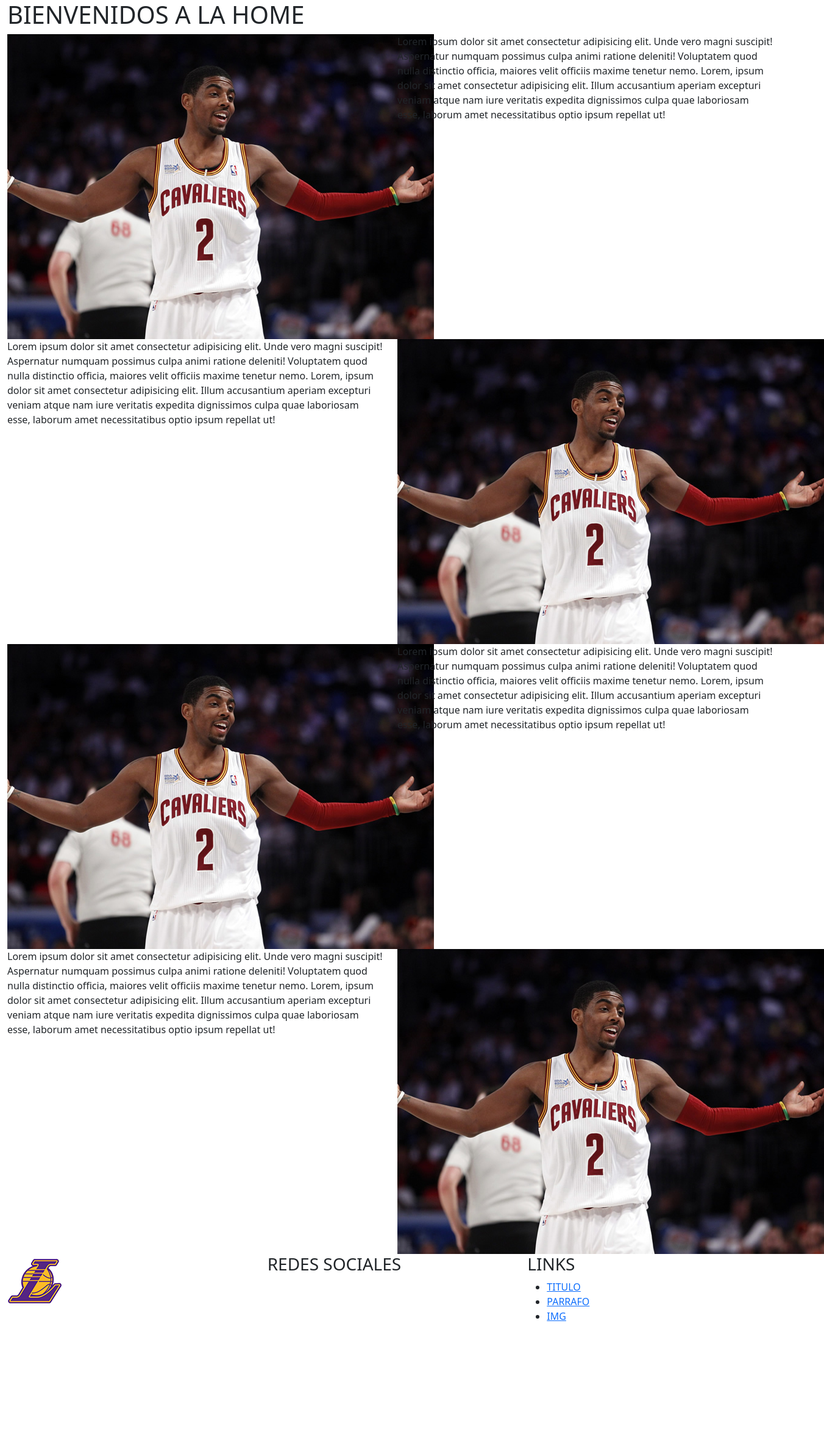
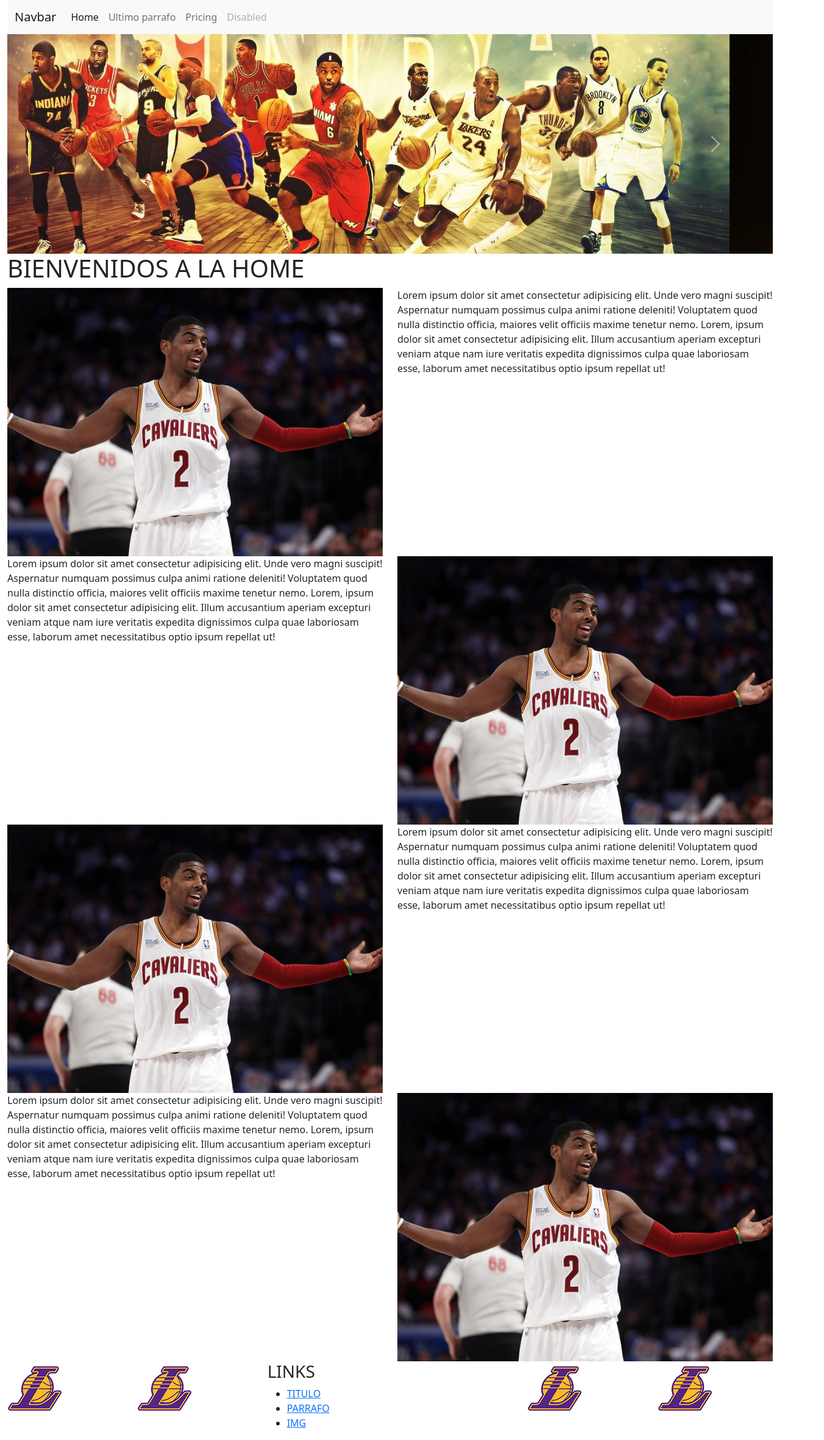
Before and after one commit to profeEma/clase11_52095, a plain HTML site: page index.html in a window 1280 px wide. Shown: the whole page at 61% size, 1352 px wide, since content can reach past the window. Before the commit the page ends 2186 px from the top, so only its background shows below. Drawn offline with nearby package versions, Linux system fonts and the light colour scheme.

Commit message:
agregamos componentes de bootstrap

```diff
--- a/index.html
+++ b/index.html
@@ -12,12 +12,55 @@
     <div class="container-fluid">
         <header class="row">
             <div class="col-lg-12 col-12">
-                <!-- LOGO + NAV COMPONENTE DE BOOTSTRAP -->
+                <nav class="navbar navbar-expand-lg bg-light">
+                    <div class="container-fluid">
+                      <a class="navbar-brand" href="#">Navbar</a>
+                      <button class="navbar-toggler" type="button" data-bs-toggle="collapse" data-bs-target="#navbarNav" aria-controls="navbarNav" aria-expanded="false" aria-label="Toggle navigation">
+                        <span class="navbar-toggler-icon"></span>
+                      </button>
+                      <div class="collapse navbar-collapse" id="navbarNav">
+                        <ul class="navbar-nav">
+                          <li class="nav-item">
+                            <a class="nav-link active" aria-current="page" href="#">Home</a>
+                          </li>
+                          <li class="nav-item">
+                            <a class="nav-link" href="#ultimo">Ultimo parrafo</a>
+                          </li>
+                          <li class="nav-item">
+                            <a class="nav-link" href="#">Pricing</a>
+                          </li>
+                          <li class="nav-item">
+                            <a class="nav-link disabled">Disabled</a>
+                          </li>
+                        </ul>
+                      </div>
+                    </div>
+                  </nav>
             </div>
         </header>
         <div class="row">
             <div class="col-lg-12 col-12">
-                <!-- CARRUSEL -->
+                <div id="carouselExampleControls" class="carousel slide" data-bs-ride="carousel">
+                    <div class="carousel-inner">
+                      <div class="carousel-item active">
+                        <img src="img/header_nosotros.jpg" class="d-block w-100" alt="...">
+                      </div>
+                      <div class="carousel-item">
+                        <img src="img/header_somos.jpg" class="d-block w-100" alt="...">
+                      </div>
+                      <div class="carousel-item">
+                        <img src="img/header_nosotros.jpg" class="d-block w-100" alt="...">
+                      </div>
+                    </div>
+                    <button class="carousel-control-prev" type="button" data-bs-target="#carouselExampleControls" data-bs-slide="prev">
+                      <span class="carousel-control-prev-icon" aria-hidden="true"></span>
+                      <span class="visually-hidden">Previous</span>
+                    </button>
+                    <button class="carousel-control-next" type="button" data-bs-target="#carouselExampleControls" data-bs-slide="next">
+                      <span class="carousel-control-next-icon" aria-hidden="true"></span>
+                      <span class="visually-hidden">Next</span>
+                    </button>
+                  </div>
             </div>
         </div>
         <div class="row">
@@ -27,7 +70,7 @@
         </div>
         <div class="row">
             <div class="col-lg-6 col-12">
-                <img src="img/img_kyrie.jpg" alt="">
+                <img src="img/img_kyrie.jpg" class="img-fluid" alt="">
             </div>
             <div class="col-lg-6 col-12">
                 <p>Lorem ipsum dolor sit amet consectetur adipisicing elit. Unde vero magni suscipit! Aspernatur numquam possimus culpa animi ratione deleniti! Voluptatem quod nulla distinctio officia, maiores velit officiis maxime tenetur nemo. Lorem, ipsum dolor sit amet consectetur adipisicing elit. Illum accusantium aperiam excepturi veniam atque nam iure veritatis expedita dignissimos culpa quae laboriosam esse, laborum amet necessitatibus optio ipsum repellat ut!</p>
@@ -38,12 +81,12 @@
                 <p>Lorem ipsum dolor sit amet consectetur adipisicing elit. Unde vero magni suscipit! Aspernatur numquam possimus culpa animi ratione deleniti! Voluptatem quod nulla distinctio officia, maiores velit officiis maxime tenetur nemo. Lorem, ipsum dolor sit amet consectetur adipisicing elit. Illum accusantium aperiam excepturi veniam atque nam iure veritatis expedita dignissimos culpa quae laboriosam esse, laborum amet necessitatibus optio ipsum repellat ut!</p>
             </div>
             <div class="col-lg-6 col-12">
-                <img src="img/img_kyrie.jpg" alt="">
+                <img src="img/img_kyrie.jpg" class="img-fluid" alt="">
             </div>
         </div>
         <div class="row">
             <div class="col-lg-6 col-12">
-                <img src="img/img_kyrie.jpg" alt="">
+                <img src="img/img_kyrie.jpg" class="img-fluid" alt="">
             </div>
             <div class="col-lg-6 col-12">
                 <p>Lorem ipsum dolor sit amet consectetur adipisicing elit. Unde vero magni suscipit! Aspernatur numquam possimus culpa animi ratione deleniti! Voluptatem quod nulla distinctio officia, maiores velit officiis maxime tenetur nemo. Lorem, ipsum dolor sit amet consectetur adipisicing elit. Illum accusantium aperiam excepturi veniam atque nam iure veritatis expedita dignissimos culpa quae laboriosam esse, laborum amet necessitatibus optio ipsum repellat ut!</p>
@@ -54,15 +97,15 @@
                 <p>Lorem ipsum dolor sit amet consectetur adipisicing elit. Unde vero magni suscipit! Aspernatur numquam possimus culpa animi ratione deleniti! Voluptatem quod nulla distinctio officia, maiores velit officiis maxime tenetur nemo. Lorem, ipsum dolor sit amet consectetur adipisicing elit. Illum accusantium aperiam excepturi veniam atque nam iure veritatis expedita dignissimos culpa quae laboriosam esse, laborum amet necessitatibus optio ipsum repellat ut!</p>
             </div>
             <div class="col-lg-6 col-12">
-                <img src="img/img_kyrie.jpg" alt="">
+                <img src="img/img_kyrie.jpg" class="img-fluid" alt="">
             </div>
         </div>
         <footer class="row">
-            <div class="col-lg-4 col-12">
+            <div class="col-lg-2 col-12">
                 <img src="img/logoLakers.png" alt="">
             </div>
-            <div class="col-lg-4 col-12">
-                <h3>REDES SOCIALES</h3>
+            <div class="col-lg-2 col-12">
+                <img src="img/logoLakers.png" alt="">
             </div>
             <div class="col-lg-4 col-12">
                 <h3>LINKS</h3>
@@ -72,6 +115,12 @@
                     <li><a href="#img">IMG</a></li>
                 </ul>
             </div>
+            <div class="col-lg-2 col-12">
+                <img src="img/logoLakers.png" alt="">
+            </div>
+            <div class="col-lg-2 col-12">
+                <img src="img/logoLakers.png" alt="">
+            </div>
         </footer>
     </div>
     <script src="https://cdn.jsdelivr.net/npm/bootstrap@5.2.3/dist/js/bootstrap.bundle.min.js" integrity="sha384-kenU1KFdBIe4zVF0s0G1M5b4hcpxyD9F7jL+jjXkk+Q2h455rYXK/7HAuoJl+0I4" crossorigin="anonymous"></script>
```
